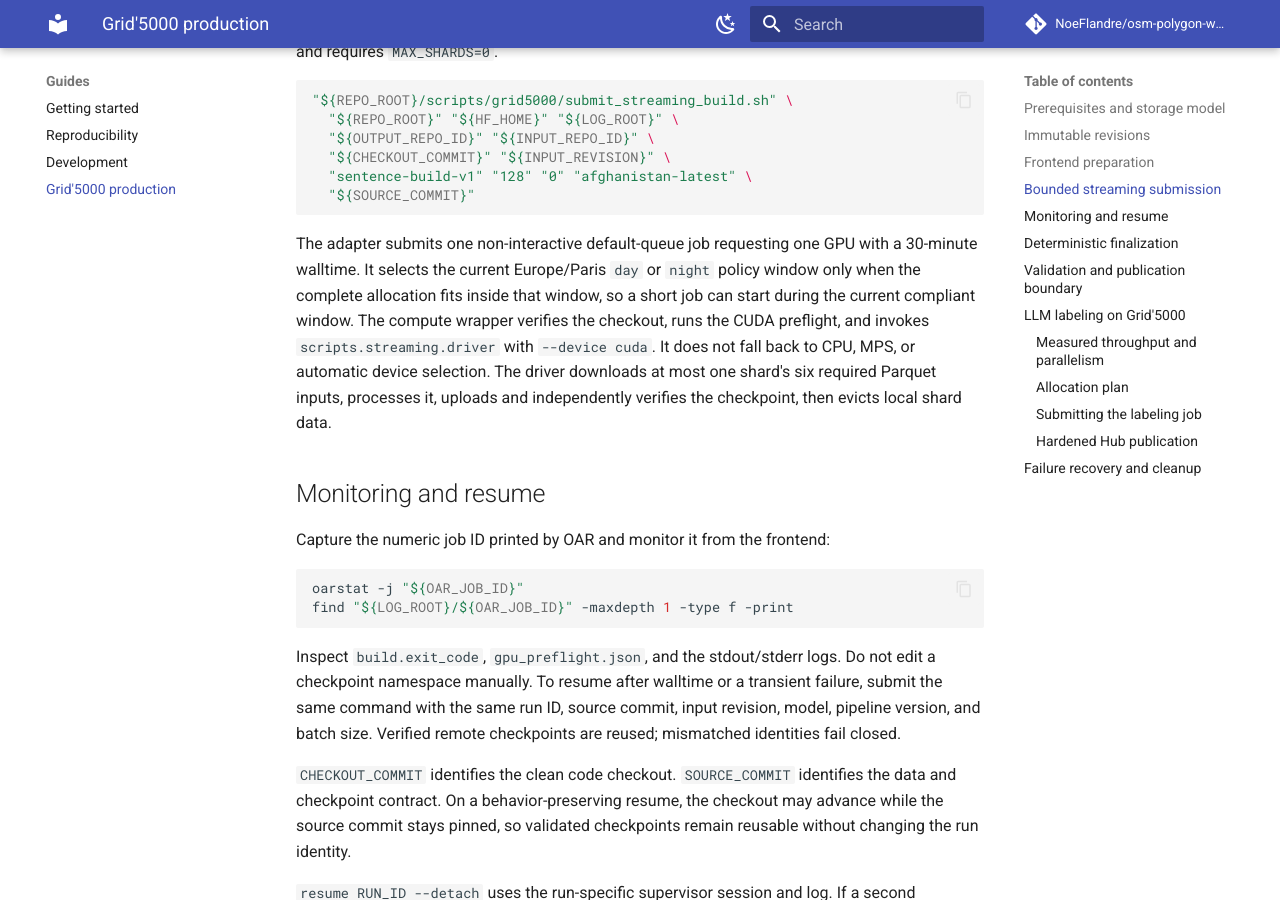
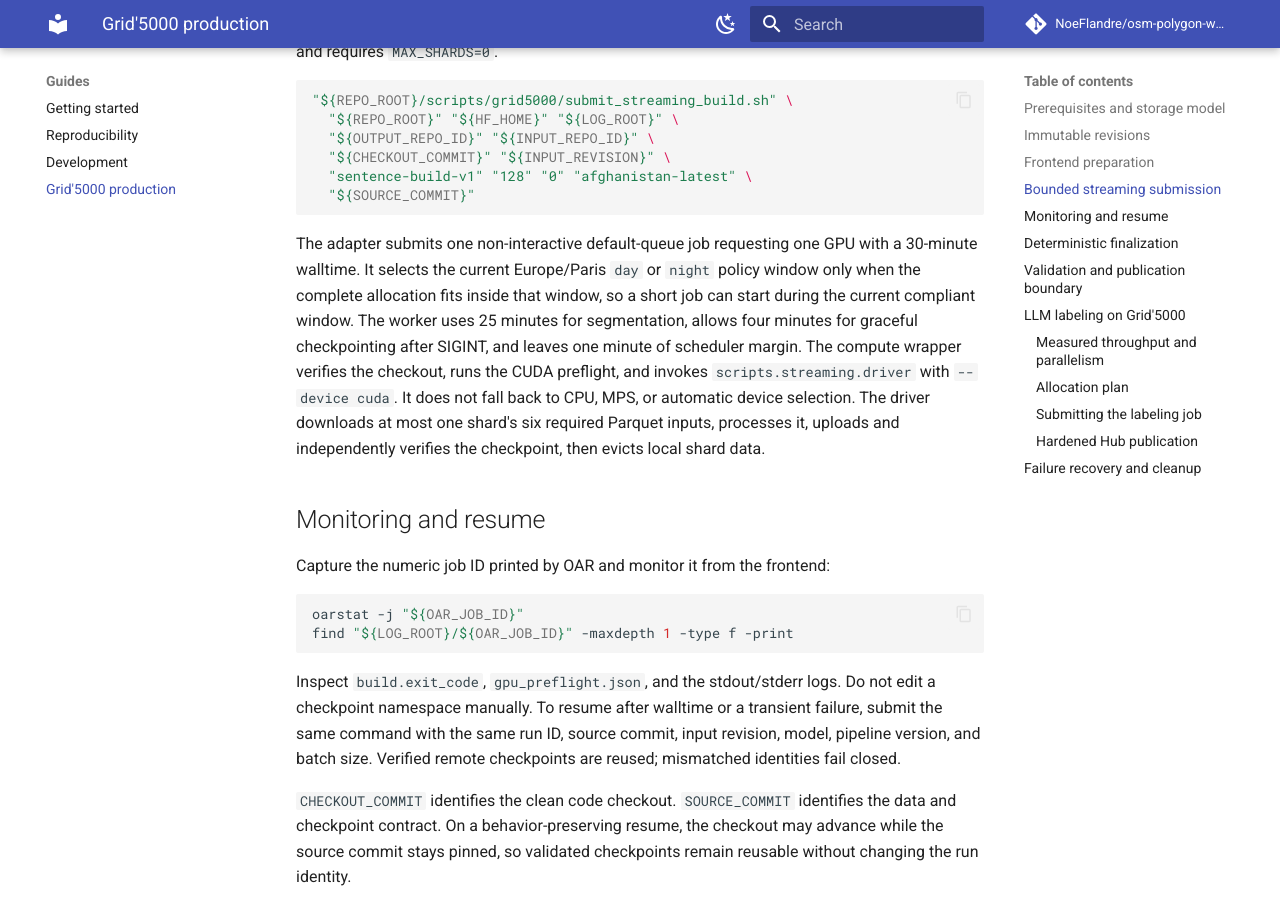
Before and after one commit to NoeFlandre/osm-polygon-wikidata-sentence-relevance, an MkDocs documentation site: the page built from docs/guides/grid5000.md, in a window 1280 px wide and 900 px high, scrolled down 2514 px. Built offline with MkDocs 1.6.1 and Material for MkDocs 9.7.7, drawn with Linux system fonts in a browser that asks for light colours; comment, search, counter and statistics services are not loaded.

```diff
--- a/docs/guides/grid5000.md
+++ b/docs/guides/grid5000.md
@@ -128,7 +128,9 @@ argument processes exactly that shard and requires `MAX_SHARDS=0`.
 The adapter submits one non-interactive default-queue job requesting one GPU
 with a 30-minute walltime. It selects the current Europe/Paris `day` or
 `night` policy window only when the complete allocation fits inside that
-window, so a short job can start during the current compliant window.
+window, so a short job can start during the current compliant window. The
+worker uses 25 minutes for segmentation, allows four minutes for graceful
+checkpointing after SIGINT, and leaves one minute of scheduler margin.
 The compute wrapper verifies the checkout, runs the CUDA preflight, and invokes
 `scripts.streaming.driver` with `--device cuda`. It does not fall back to CPU,
 MPS, or automatic device selection. The driver downloads at most one shard's
```
Also changed, not shown: 2 other files.
